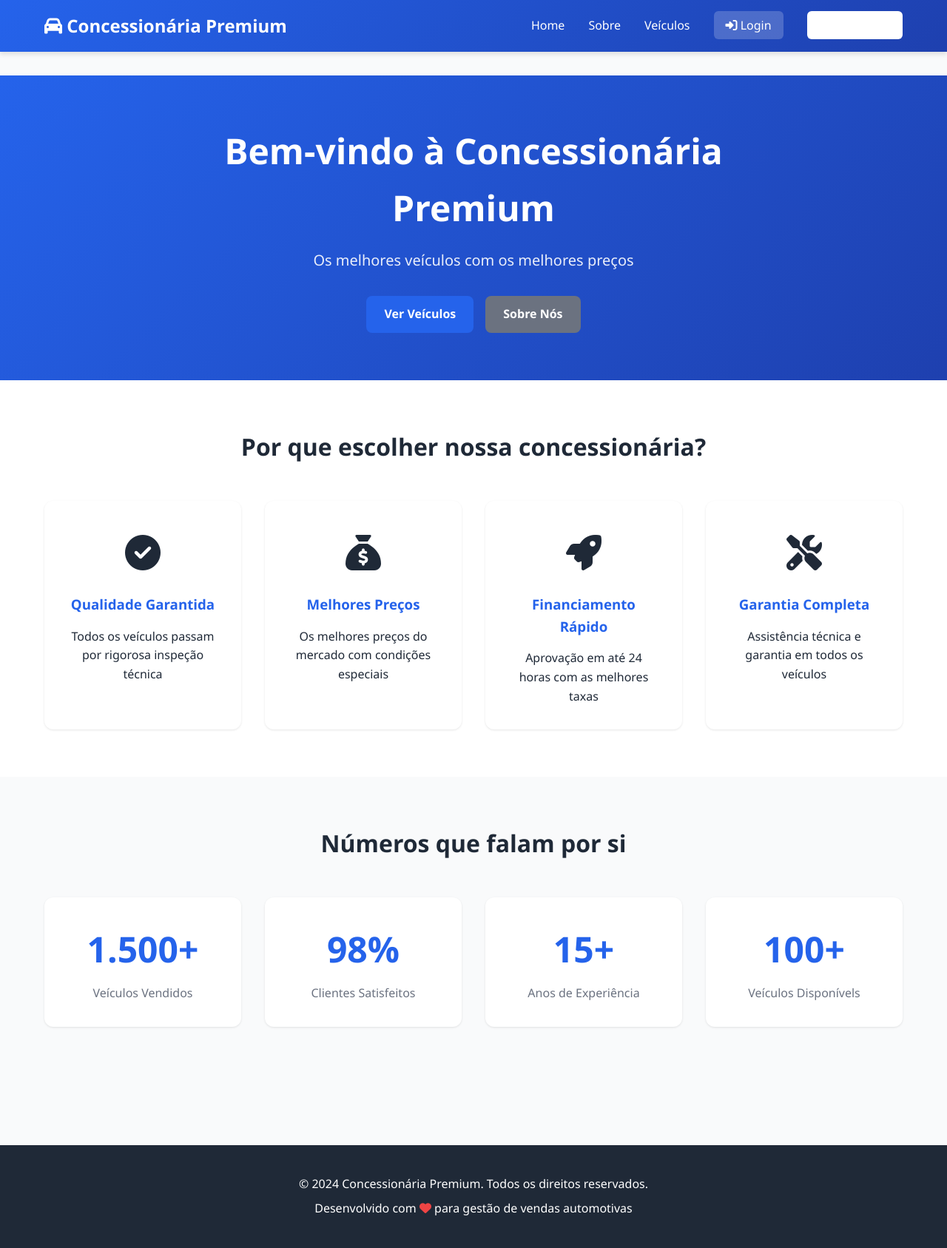
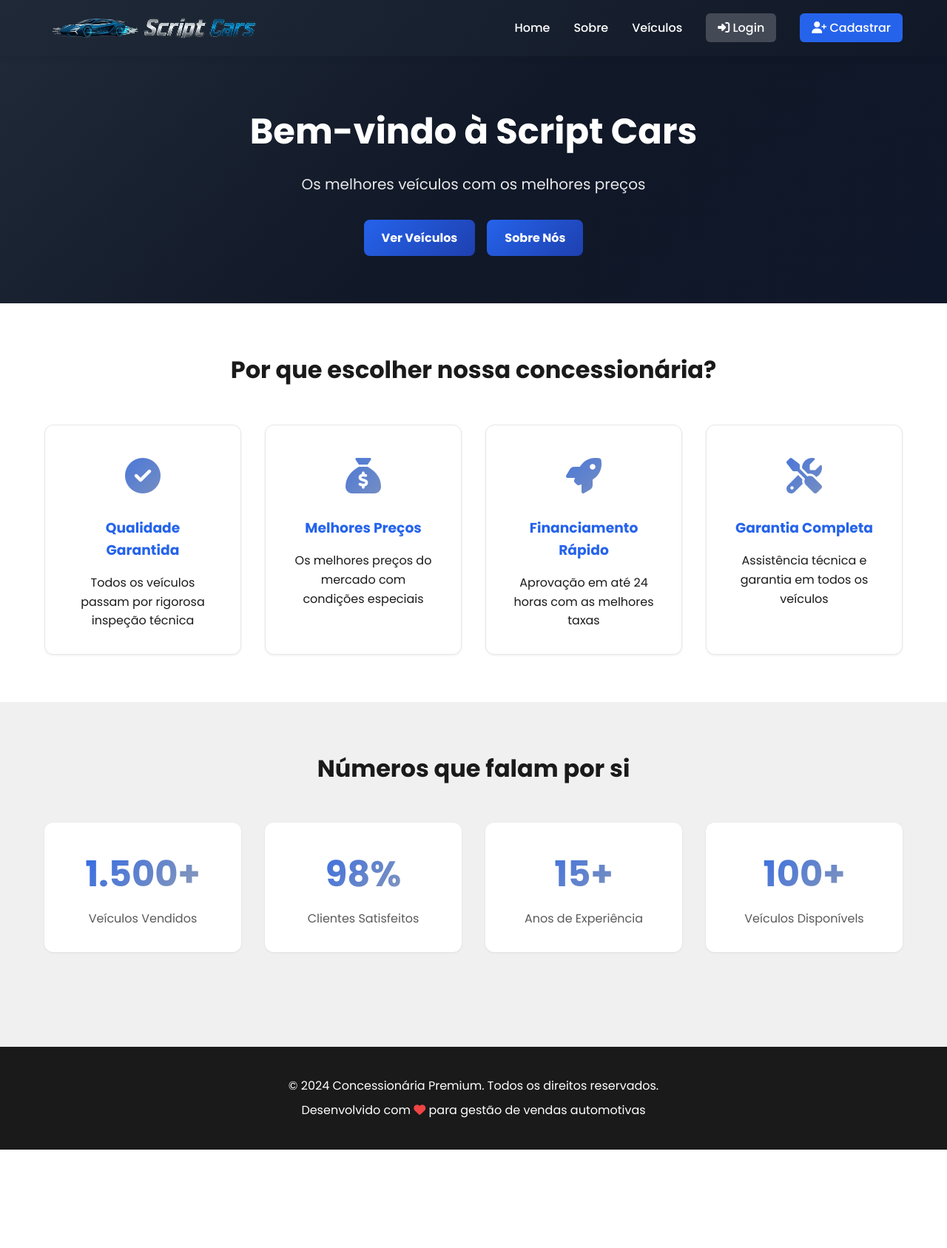
Before and after one commit to WanDall2104/ScriptCars, a Flask app: page / in a window 1280 px wide. Shown: the whole page at 74% size. After the commit the page ends 1554 px from the top, so only its background shows below. Run offline with Flask 3, Linux system fonts and the light colour scheme.

Commit message:
Mudança paleta de cores.

```diff
--- a/views/static/style.css
+++ b/views/static/style.css
@@ -1,19 +1,42 @@
+@import url('https://fonts.googleapis.com/css2?family=Poppins:wght@400;500;700&display=swap');
+
 /* ========== VARIÁVEIS E RESET ========== */
 :root {
-    --primary-color: #2563eb;
-    --primary-dark: #1e40af;
-    --secondary-color: #10b981;
-    --danger-color: #ef4444;
+    /* Paleta Principal - Neutros (Cinza/Preto) */
+    --primary-color: #1f2937;             /* Cinza-escuro */
+    --primary-dark: #111827;              /* Quase preto */
+    --primary-navy: #0f172a;              /* Slate bem escuro */
+    --primary-light: #9ca3af;             /* Cinza claro */
+    --primary-cyan: #cad3d8;              /* Cinza azulado suave */
+    --primary-gray: #cad3d8;              /* Mantido para compatibilidade */
+    --primary-blue: #158fc6;              /* Mantido (não usado como base) */
+
+    /* Acento discreto (Azul) */
+    --accent-color: #2563eb;
+    --accent-dark: #1e40af;
+
+    /* Cores de Feedback */
+    --secondary-color: #cbd5e1;
+    --success-color: #22c55e;
+    --danger-color: #DC3545;
     --warning-color: #f59e0b;
-    --success-color: #10b981;
-    --bg-color: #f9fafb;
-    --card-bg: #ffffff;
-    --text-color: #1f2937;
-    --text-light: #6b7280;
-    --border-color: #e5e7eb;
-    --shadow: 0 1px 3px rgba(0, 0, 0, 0.1);
-    --shadow-md: 0 4px 6px rgba(0, 0, 0, 0.1);
-    --shadow-lg: 0 10px 15px rgba(0, 0, 0, 0.1);
+    --info-color: #6b7280;
+
+    /* Cores Neutras */
+    --bg-color: #F0F0F0;
+    --card-bg: #FFFFFF;
+    --text-color: #1A1A1A;
+    --text-dark: #000000;
+    --text-light: #5A5A5A;
+    --text-muted: #808080;
+    --border-color: #D0D0D0;
+    --border-light: #E8E8E8;
+
+    /* Sombras neutras */
+    --shadow: 0 1px 3px rgba(17, 24, 39, 0.08);
+    --shadow-md: 0 4px 6px rgba(17, 24, 39, 0.12);
+    --shadow-lg: 0 10px 15px rgba(17, 24, 39, 0.18);
+    --shadow-blue: 0 4px 12px rgba(30, 64, 175, 0.25);
 }
 
 * {
@@ -23,7 +46,7 @@
 }
 
 body {
-    font-family: 'Segoe UI', Tahoma, Geneva, Verdana, sans-serif;
+    font-family: 'Poppins', sans-serif;
     background-color: var(--bg-color);
     color: var(--text-color);
     line-height: 1.6;
@@ -56,9 +79,22 @@
     flex-wrap: wrap;
 }
 
+.nav-brand {
+    display: flex;
+    align-items: center;
+    gap: 10px;
+}
+
 .nav-brand h1 {
-    font-size: 1.5rem;
-    margin: 0;
+    font-size: 2rem;
+    font-weight: 700;
+    color: white;
+}
+
+.nav-brand img {
+    height: 44px;
+    width: auto;
+    display: block;
 }
 
 .nav-menu {
@@ -126,14 +165,14 @@
 }
 
 .btn-cadastro {
-    background: white;
-    color: var(--primary-color);
+    background: var(--accent-color);
+    color: #ffffff;
 }
 
 /* ========== CONTEÚDO PRINCIPAL ========== */
 .main-content {
     flex: 1;
-    padding: 2rem 0;
+    padding: 0;
 }
 
 /* ========== MENSAGENS FLASH ========== */
@@ -165,30 +204,34 @@
 }
 
 .alert-success {
-    background: #d1fae5;
-    color: #065f46;
+    background: linear-gradient(90deg, rgba(51, 204, 255, 0.15), rgba(168, 223, 255, 0.1));
+    color: var(--text-dark);
     border-left: 4px solid var(--success-color);
+    border-radius: 8px;
 }
 
 .alert-error {
-    background: #fee2e2;
-    color: #991b1b;
+    background: linear-gradient(90deg, rgba(220, 53, 69, 0.15), rgba(255, 200, 200, 0.1));
+    color: #721c24;
     border-left: 4px solid var(--danger-color);
+    border-radius: 8px;
 }
 
 .alert-info {
-    background: #dbeafe;
-    color: #1e40af;
+    background: linear-gradient(90deg, rgba(30, 144, 255, 0.15), rgba(168, 223, 255, 0.1));
+    color: var(--primary-dark);
     border-left: 4px solid var(--primary-color);
+    border-radius: 8px;
 }
 
 /* ========== HERO SECTION ========== */
 .hero {
-    background: linear-gradient(135deg, var(--primary-color), var(--primary-dark));
+    background: linear-gradient(135deg, var(--primary-color), var(--primary-dark), var(--primary-navy));
     color: white;
     padding: 4rem 0;
     text-align: center;
     margin: 0;
+    box-shadow: 0 4px 15px rgba(17, 24, 39, 0.25);
 }
 
 .hero-content {
@@ -230,23 +273,25 @@
 }
 
 .btn-primary {
-    background: var(--primary-color);
+    background: linear-gradient(135deg, var(--accent-color), var(--accent-dark));
     color: white;
 }
 
 .btn-primary:hover {
-    background: var(--primary-dark);
+    background: linear-gradient(135deg, var(--accent-dark), var(--primary-navy));
     transform: translateY(-2px);
-    box-shadow: var(--shadow-md);
+    box-shadow: var(--shadow-blue);
 }
 
 .btn-secondary {
-    background: var(--text-light);
+    background: linear-gradient(135deg, var(--accent-color), var(--accent-dark));
     color: white;
 }
 
 .btn-secondary:hover {
-    background: #4b5563;
+    background: linear-gradient(135deg, var(--accent-dark), var(--primary-navy));
+    transform: translateY(-2px);
+    box-shadow: var(--shadow-blue);
 }
 
 .btn-block {
@@ -340,22 +387,29 @@
     padding: 2rem;
     border-radius: 12px;
     box-shadow: var(--shadow);
-    transition: transform 0.3s;
+    transition: all 0.3s;
+    border: 1px solid var(--border-light);
+    background: var(--card-bg);
 }
 
 .feature-card:hover {
     transform: translateY(-5px);
-    box-shadow: var(--shadow-lg);
+    box-shadow: var(--shadow-blue);
+    border-color: var(--primary-light);
 }
 
 .feature-icon {
     font-size: 3rem;
     margin-bottom: 1rem;
+    background: linear-gradient(135deg, var(--accent-color), var(--primary-light));
+    -webkit-background-clip: text;
+    -webkit-text-fill-color: transparent;
+    background-clip: text;
 }
 
 .feature-card h3 {
     margin-bottom: 1rem;
-    color: var(--primary-color);
+    color: var(--accent-color);
 }
 
 /* ========== STATS ========== */
@@ -381,8 +435,12 @@
 
 .stat-item h3 {
     font-size: 3rem;
-    color: var(--primary-color);
+    background: linear-gradient(135deg, var(--accent-color), var(--primary-light));
+    -webkit-background-clip: text;
+    -webkit-text-fill-color: transparent;
+    background-clip: text;
     margin-bottom: 0.5rem;
+    font-weight: 700;
 }
 
 .stat-item p {
--- a/views/templates/base.html
+++ b/views/templates/base.html
@@ -12,7 +12,7 @@
     <nav class="navbar">
         <div class="container">
             <div class="nav-brand">
-                <h1><i class="fa-solid fa-car"></i> Concessionária Premium</h1>
+                <a href="{{ url_for('home') }}"><img src="{{ url_for('static', filename='uploads/logo-nav.png') }}" alt="Concessionária Premium" class="logo"></a>
             </div>
             <ul class="nav-menu">
                 <li><a href="{{ url_for('home') }}">Home</a></li>
--- a/views/templates/home.html
+++ b/views/templates/home.html
@@ -6,7 +6,7 @@
 <!-- Banner Hero -->
 <section class="hero">
     <div class="hero-content">
-        <h1 class="hero-title">Bem-vindo à Concessionária Premium</h1>
+        <h1 class="hero-title">Bem-vindo à Script Cars</h1>
         <p class="hero-subtitle">Os melhores veículos com os melhores preços</p>
         <div class="hero-buttons">
             <a href="{{ url_for('veiculo.listar_veiculos_disponiveis') }}" class="btn btn-primary">Ver Veículos</a>
```
Also changed, not shown: other parts of views/static/style.css (+44 -15 lines), views/static/uploads/logo-nav.png (added), views/static/uploads/logo.png (added).
